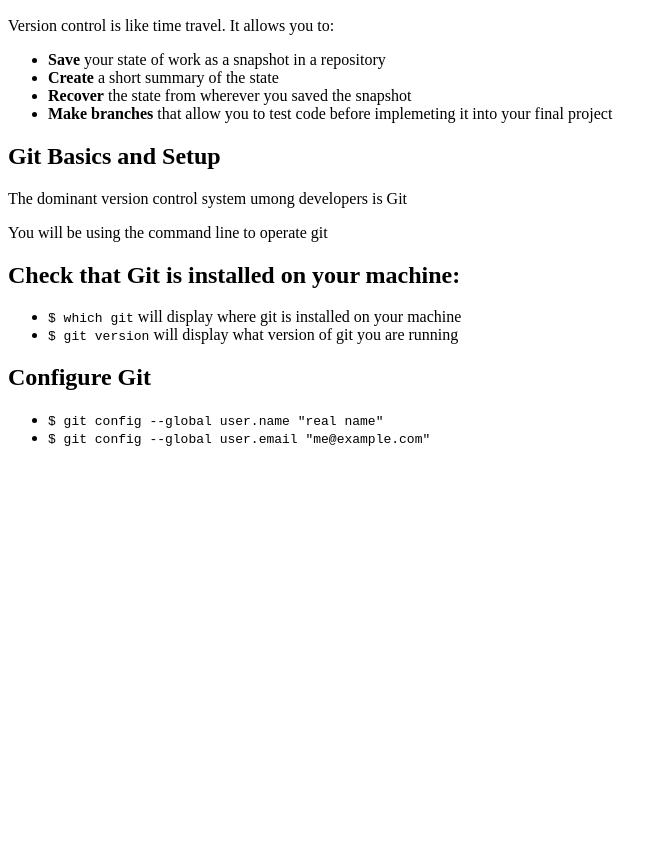
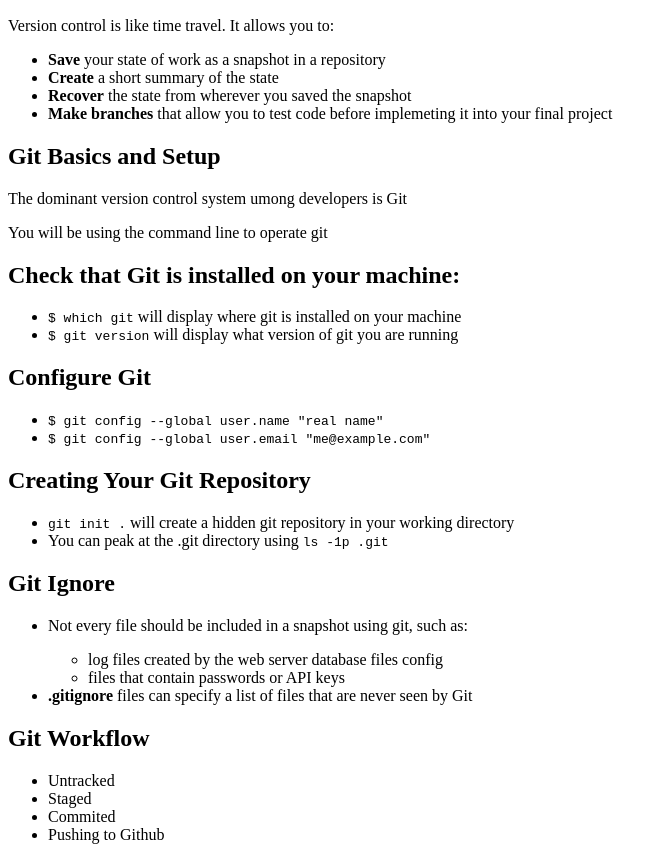
Before and after one commit to boca-raton-csc/curricula, a plain HTML site: page classes/6-git/index.html in a window 1280 px wide. Shown: the part 110-970 px from the top of the page, without its empty margins (0-668 px from the left). Before the commit the page ends 800 px from the top, so only its background shows below. Drawn offline with Linux system fonts and the light colour scheme; files whose address does not match are found by name.

Commit message:
Added workflow and basics slide

```diff
--- a/classes/www/6-git/index.html
+++ b/classes/6-git/index.html
@@ -48,6 +48,42 @@
         <li><code>$ git config --global user.name "real name"</code></li>
         <li><code>$ git config --global user.email "me@example.com"</code></li>
       </ul>
+
+      <h2>Creating Your Git Repository</h2>
+      <ul>
+        <li><code>git init .</code> will create a hidden git repository in your working directory</li>
+        <li>You can peak at the .git directory using <code>ls -1p .git</code></li>
+      </ul>
+
+    </div>
+
+    <div class="git-basics">
+      <h2>Git Ignore</h2>
+      <ul>
+        <li>
+          <p>
+            Not every file should be included in a snapshot using git, such as:
+          </p>
+          <ul>
+            <li>log files created by the web server database files config</li>
+            <li>files that contain passwords or API keys</li>
+          </ul>
+        </li>
+
+        <li><strong>.gitignore</strong> files can specify a list of files that are never seen by Git</li>
+      </ul>
+    </div>
+
+    <div class="workflow">
+
+      <h2>Git Workflow</h2>
+      <ul>
+        <li>Untracked</li>
+        <li>Staged</li>
+        <li>Commited</li>
+        <li>Pushing to Github</li>
+      </ul>
+
     </div>
 
   </body>
```
Also changed, not shown: classes/6-git/images/git_logo.png (renamed from classes/www/6-git/images/git_logo.png).
